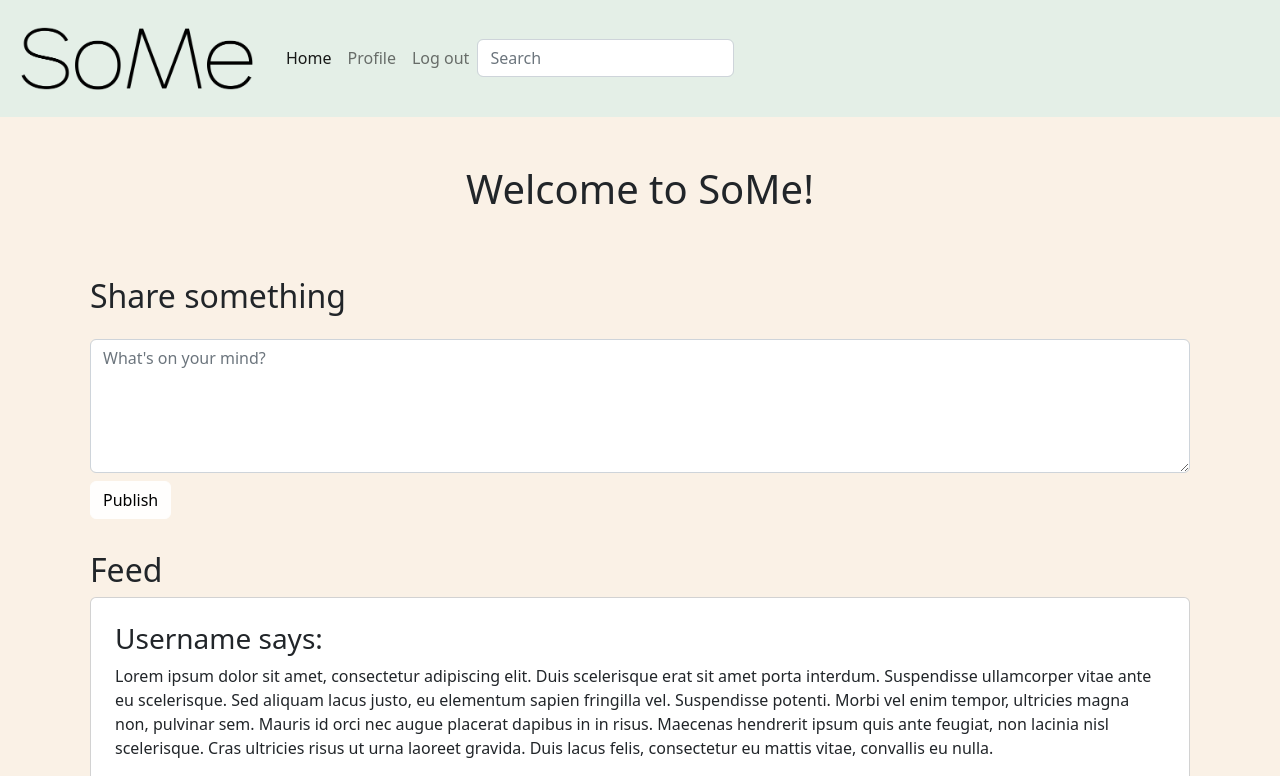
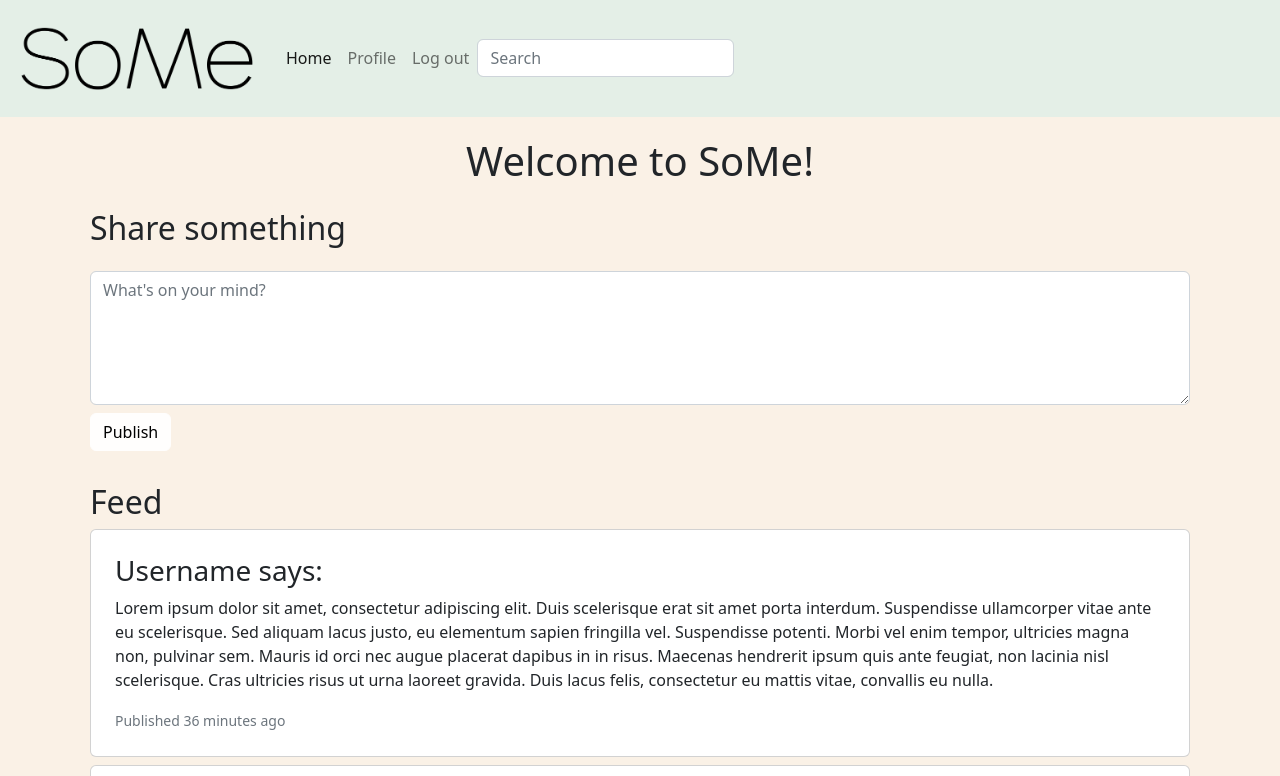
Before and after one commit to cdragvik/CSS-Frameworks, a website: page index.html in a window 1280 px wide. Shown: the top 776 px of the page. Drawn offline with Linux system fonts and the light colour scheme.

Commit message:
Minor adjustmenst

```diff
--- a/index.html
+++ b/index.html
@@ -30,7 +30,7 @@
     <main>
         <div class="container">
 
-            <h1 class="m-5">Welcome to SoMe!</h1>
+            <h1>Welcome to SoMe!</h1>
 
             <div class="pt-3 m-2">
                 <h2>Share something</h2>
--- a/src/scss/styles.scss
+++ b/src/scss/styles.scss
@@ -16,3 +16,7 @@
 h1 {
     text-align: center;
 }
+
+main {
+    padding: 20px;
+}
```
Also changed, not shown: profile.html (+0 -2 lines), dist/css/styles.css, 1 other file.
